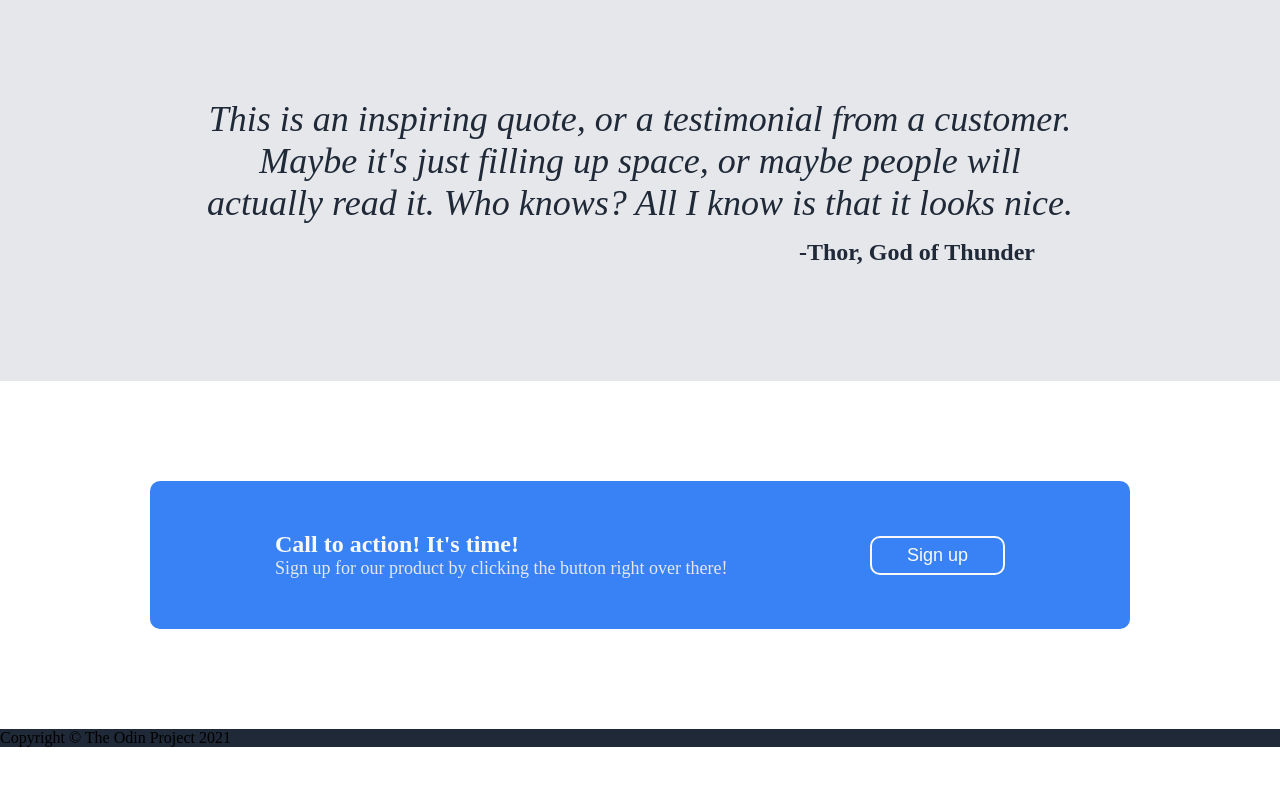
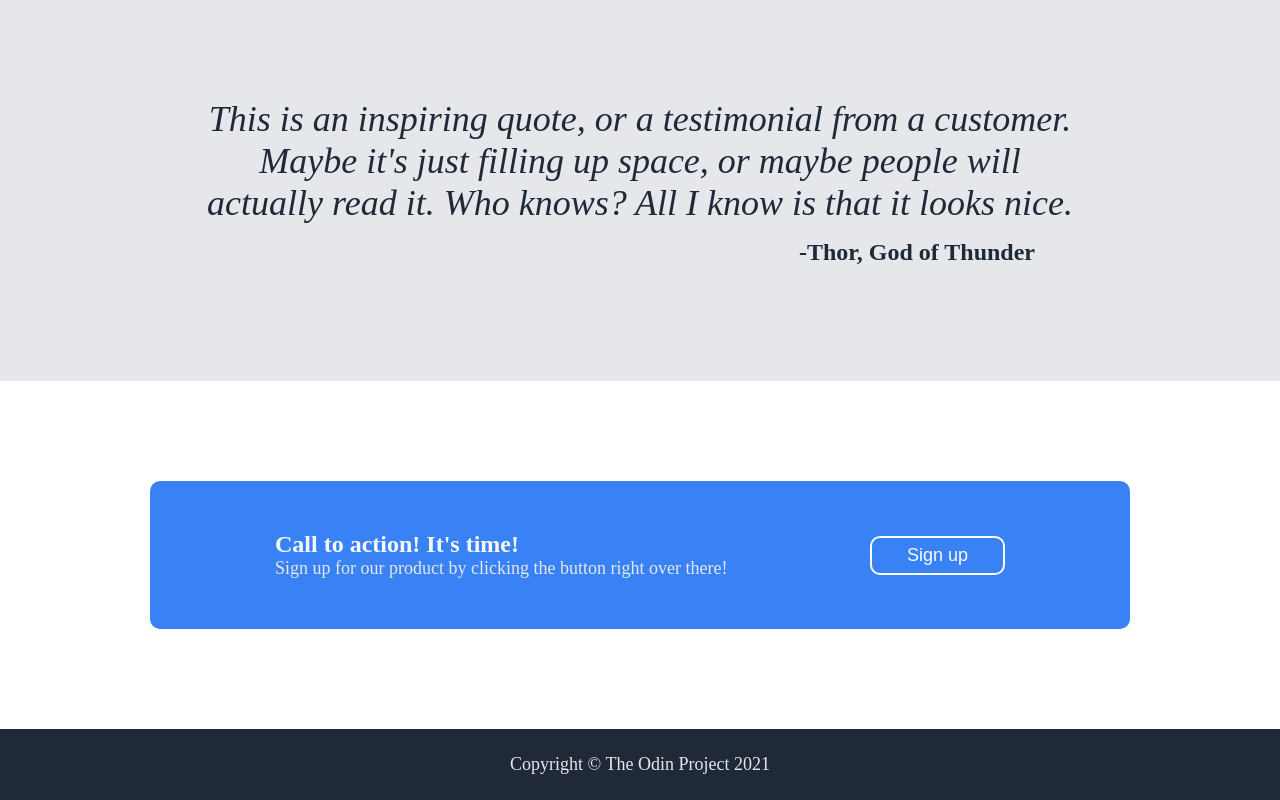
Before and after one commit to RebelRed-01/Landing-Page, a plain HTML site: page index.html in a window 1280 px wide. Shown: the part 1060-1860 px from the top of the page. Before the commit the page ends 1807 px from the top, so only its background shows below. Drawn offline with Linux system fonts and the light colour scheme.

Commit message:
style footer

```diff
--- a/style.css
+++ b/style.css
@@ -144,3 +144,12 @@ figcaption {
     border: 2px solid #f9faf8;
     margin: 0;
 }
+
+
+/*Footer*/
+footer {
+    color: #e5e7eb;
+    font-size: 18px;
+    text-align: center;
+    padding: 25px;
+}
```
